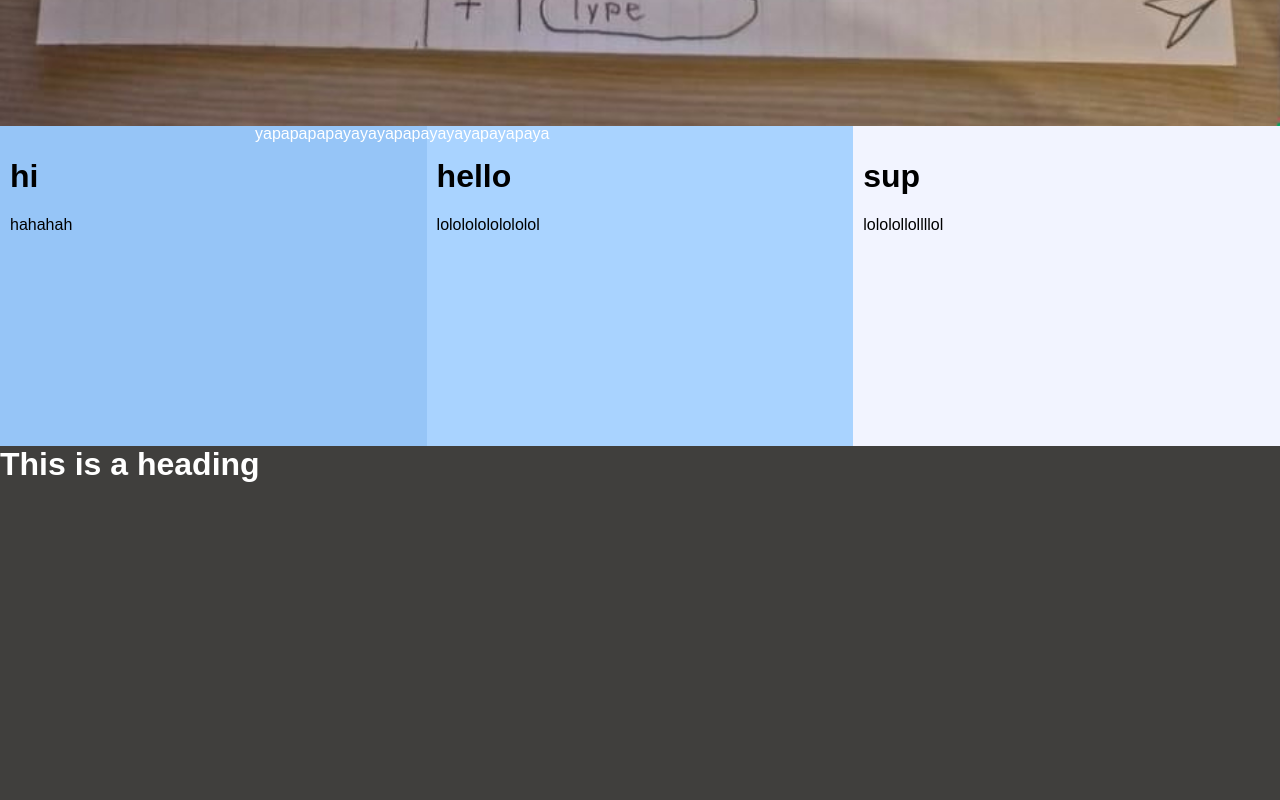
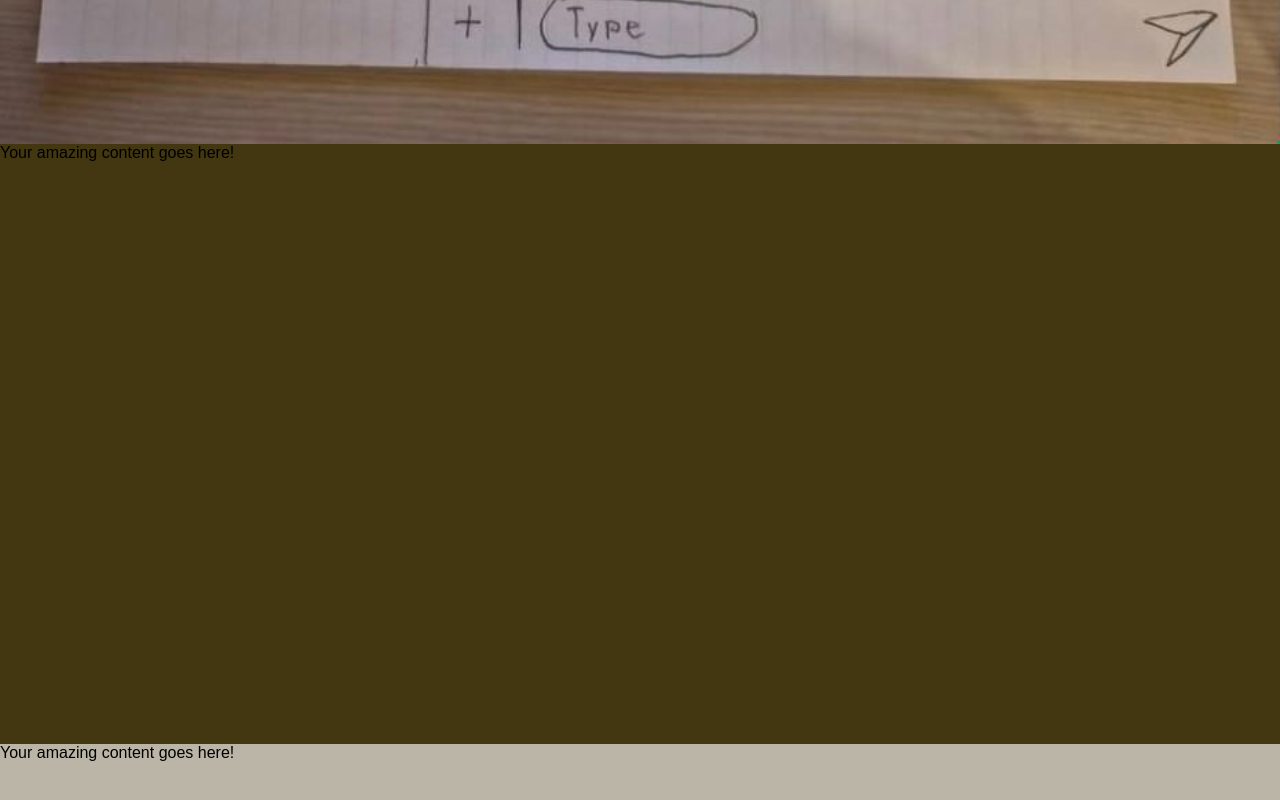
Before and after one commit to waddle-s/final-website, a plain HTML site: page index.html in a window 1280 px wide. Shown: the part 780-1580 px from the top of the page. Before the commit the page ends 1285 px from the top, so only its background shows below. Drawn offline with Linux system fonts and the light colour scheme.

Commit message:
Final prj - sections added

```diff
--- a/index.html
+++ b/index.html
@@ -35,8 +35,8 @@
      #container1 {
       width: 100%;
       background-color: transparent;
+      display: block;
       clear: both;
-      bottom: 20px;
     }
 
     #blockA {
@@ -75,24 +75,7 @@
       padding-bottom: 10px;
     }
 
-    #paragraph1 {
-    background-color: clear;
-    color: white;
-    width: 400px;
-    height: 200px;
-    padding-left: 5px;
-    padding-right: 5px;
-    padding-top: 5px;
-    padding-bottom: 5px;
-    position: absolute;
-    top: 900px;
-    left: 250px;
-   }
-
-    #customHeading {
-    color: white;
-    margin-top: 30px;
-  }
+ /* navigation menu */
 
     #menu {
   list-style: none;
@@ -107,17 +90,33 @@
   padding-left: 10px;
 }
 
-#menu a {
+   #menu a {
   text-decoration: none;
   color: #ffffff;
 }
 
-#menu a:hover {
+  #menu a:hover {
    color: black;
 }
+    #section1, #section2, #section3 {
+  height: 600px;
+  }
+
+    #section1 {
+    background-color: #423711;
+  }
+    #section2 {
+    background-color: #bbb5a7;
+  }
+    #section3 {
+    background-color: #8b2e25;
+  }
+
 
     </style>
 </head>
+
+  <a href="#section1">section</a>
 
 <body>
     <header>
@@ -128,12 +127,24 @@
     <li><a href="">BLAH</a></li>
     <li><a href="">ABOUT</a></li>
        </ul></p>
-
     </header>
 
     <section>
         <img src="test_photo.jpg" alt="Test Photo">
     </section>
+
+
+  <div id="section1">
+Your amazing content goes here!
+</div>
+
+<div id="section2">
+Your amazing content goes here!
+</div>
+
+<div id="section3">
+Your amazing content goes here!
+</div>
 
   <div id="container1">
       <div id="blockA">
@@ -150,11 +161,5 @@
       </div>
     </div>
 
-  <h1 id="customHeading">This is a heading</h1>
-
-  <div id="paragraph1">
-    yapapapapayayayapapayayayapayapaya
-  </div>
-
 </body>
 </html>
```
